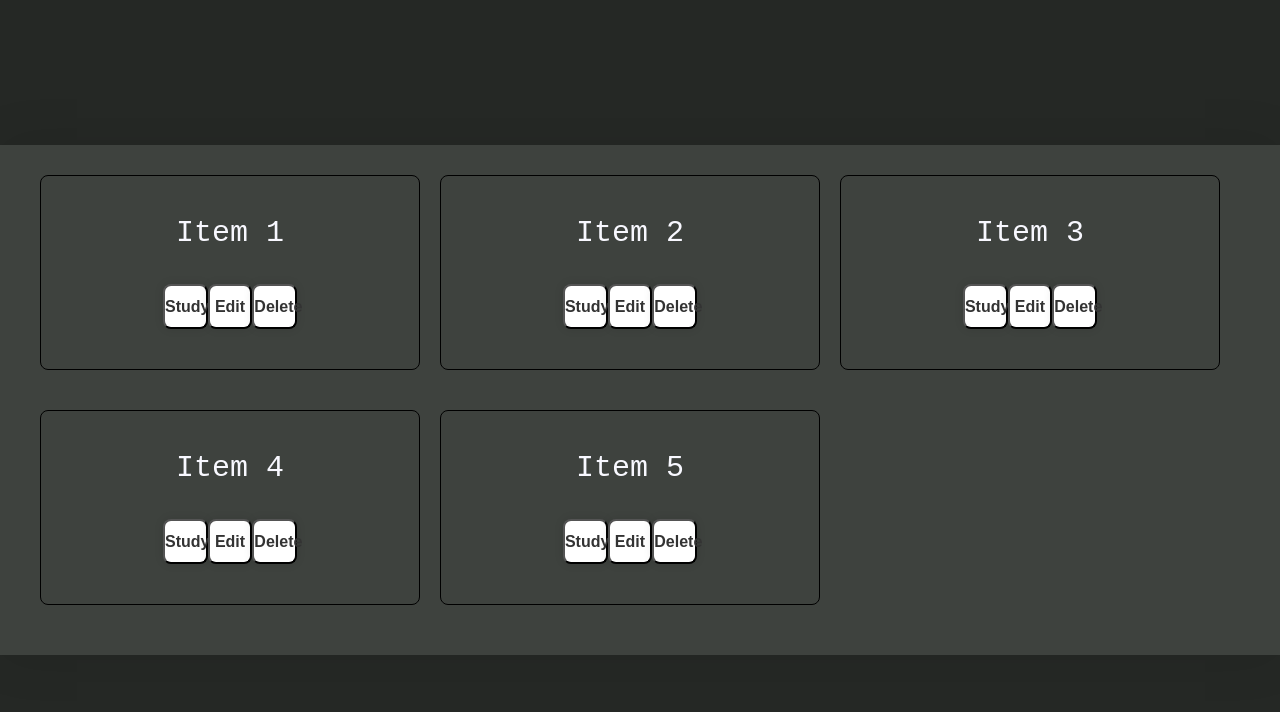
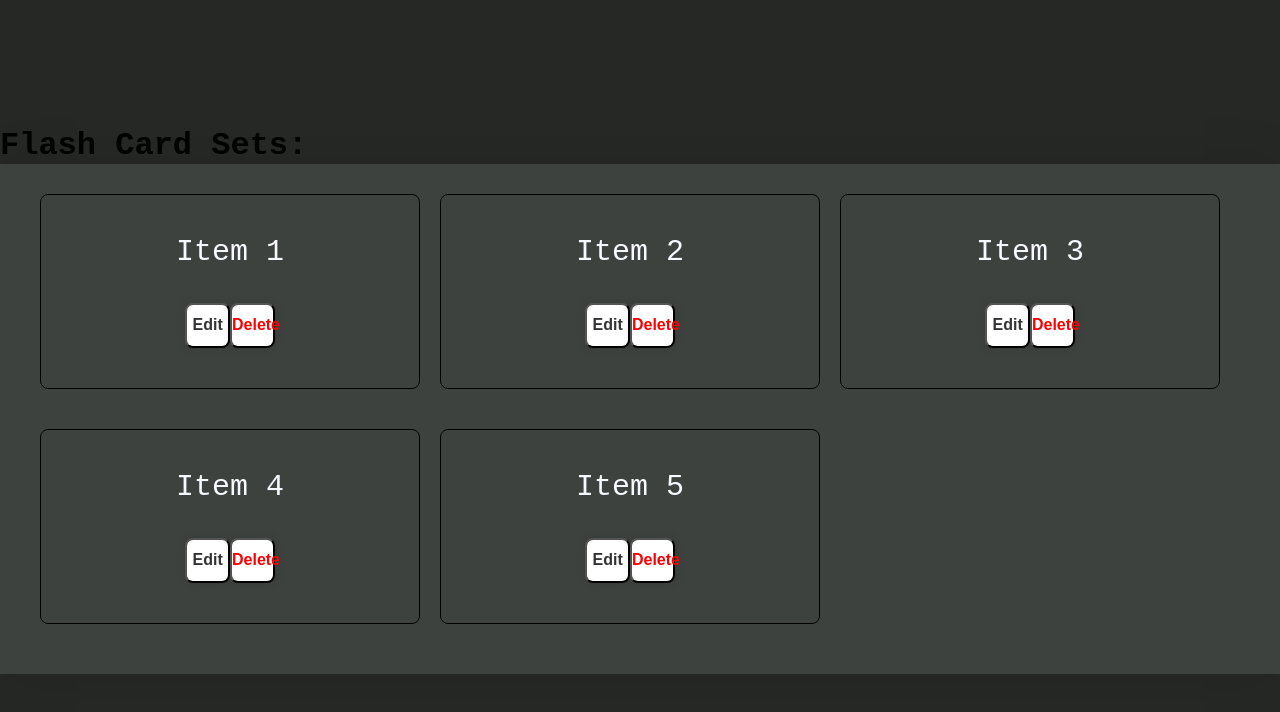
Before and after one commit to camsent/CS230Project4, a React (Vite) app in the folder FrontEnd/frontend-study-app/: page /home in a window 1280 px wide. Shown: the top 712 px of the page. Built offline with nearby package versions, Linux system fonts and the light colour scheme.

Commit message:
added simple functionality to buttons

```diff
--- a/FrontEnd/frontend-study-app/src/components/HomePage.css
+++ b/FrontEnd/frontend-study-app/src/components/HomePage.css
@@ -1,4 +1,4 @@
-.container {
+#card_list {
     width: 100vw;
     display: flex;
     flex-wrap: wrap;
@@ -12,7 +12,7 @@
     box-shadow: 0 0 50px rgba(0, 0, 0, .1);
     box-sizing: border-box;
 }
-.container div {
+#card_list div {
     flex: 0 0 calc(33.333% - 20px);
     margin-bottom: 20px;
     border: 1px solid black;
--- a/FrontEnd/frontend-study-app/src/components/HomePage.jsx
+++ b/FrontEnd/frontend-study-app/src/components/HomePage.jsx
@@ -21,8 +21,19 @@ const HomePage = () => {
     navigate(`/study/${id}`); // navigate to another page (dynamic route)
   };
 
+  const handleDelete = (e, item) => {
+    e.stopPropagation();
+    const confirmed = window.confirm(`Are you sure you want to delete "${item.content}"?`);
+    if (confirmed) {
+      console.log(`Deleted item with id: ${item.id}`);
+      // Your delete logic here (e.g., API call or state update)
+    }
+  };
+
   return (
     <div className="container">
+      <h1>Flash Card Sets:</h1>
+      <div id="card_list">
         {myData.map((item) => (
           <div
             key={item.id}
@@ -33,12 +44,26 @@ const HomePage = () => {
             {item.content}
             <br />
             <br />
-          <button>Study</button>
-          <button>Edit</button>
-          <button>Delete</button>
+            <button
+              onClick={(e) => {
+                e.stopPropagation();
+                navigate(`/edit/${item.id}`);
+              }}
+            >
+              Edit
+            </button>
+            <button
+              onClick={(e) => handleDelete(e, item)}
+              style={{ color: "red" }}
+            >
+              Delete
+            </button>
           </div>
         ))}
       </div>
+    </div>
+
+
   );
 };
 
```
Lines whose indentation alone changed are shown as unchanged.
